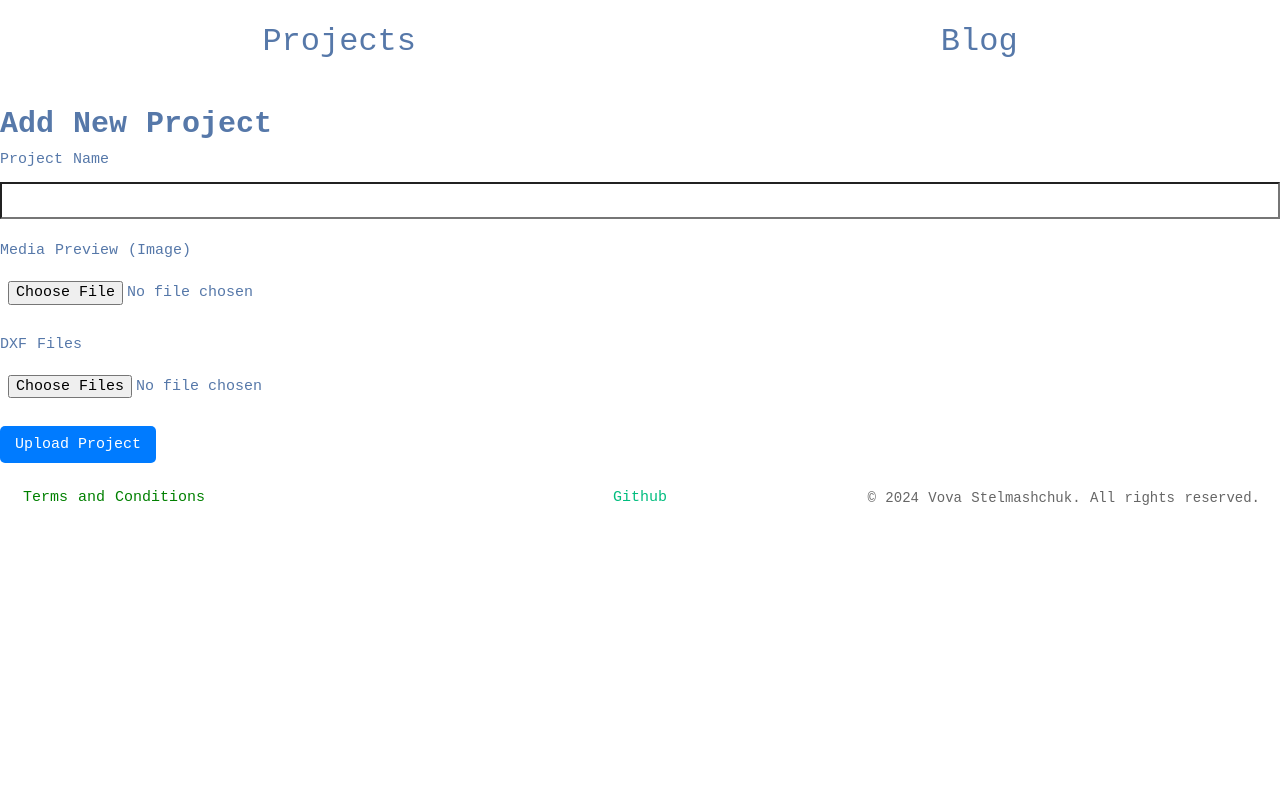
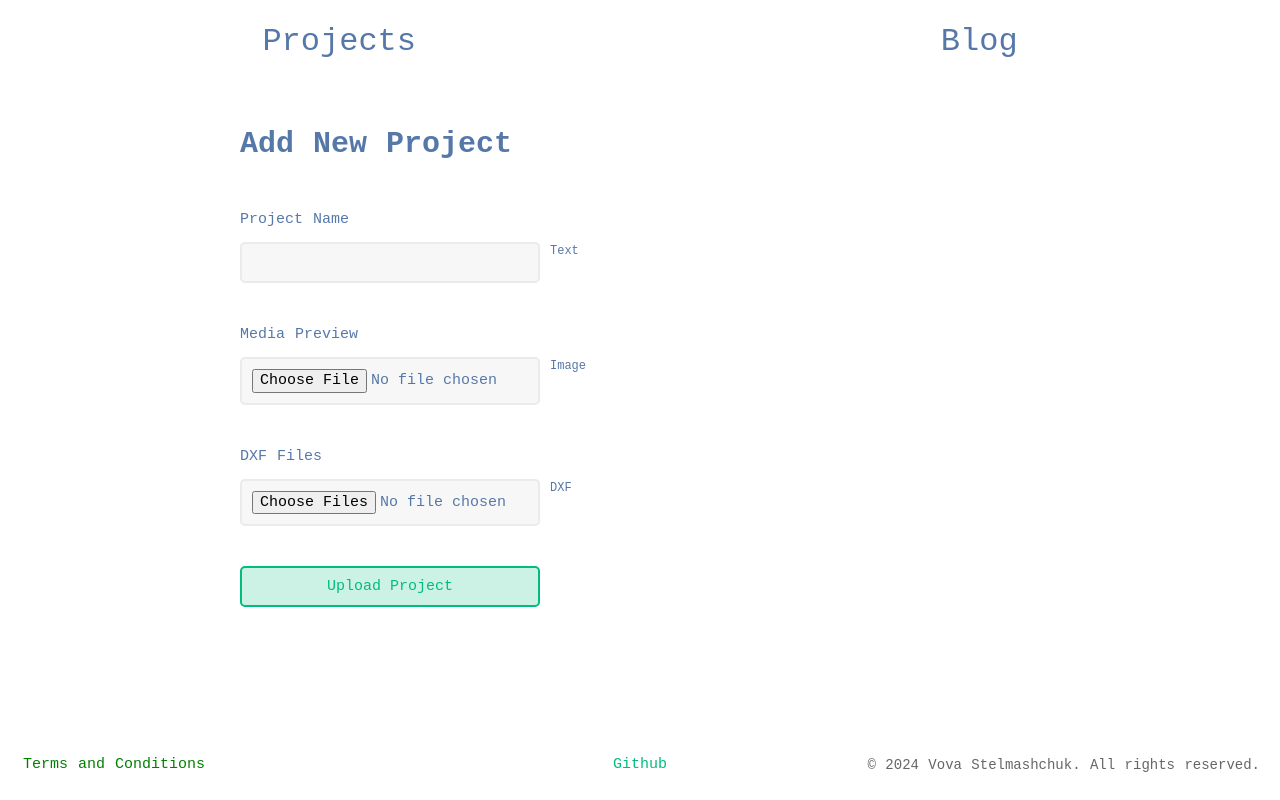
Before and after one commit to guiguijke/nest2d, a Vue app in the folder nest2dvue/: page /add-project in a window 1280 px wide. Built offline with nearby package versions, Linux system fonts and the light colour scheme.

Commit message:
update project

```diff
--- a/nest2dvue/src/App.vue
+++ b/nest2dvue/src/App.vue
@@ -16,6 +16,9 @@ import Footer from '@/components/Footer.vue';
 
 <style lang="scss" scoped>
 .app {
+    min-height: 100vh;
+    display: flex;
+    flex-direction: column;
     &__header {
         position: fixed;
         top: 0;
@@ -24,6 +27,7 @@ import Footer from '@/components/Footer.vue';
         z-index: 1;
     }
     &__main {
+        flex-grow: 1;
         margin-top: 100px;
     }
 }
--- a/nest2dvue/src/views/AddProjectPage.vue
+++ b/nest2dvue/src/views/AddProjectPage.vue
@@ -1,30 +1,71 @@
 <template>
-    <div class="add-project-page">
-        <h1>Add New Project</h1>
-        <form @submit.prevent="submitForm">
-            <div class="form-group">
-                <label for="projectName">Project Name</label>
-                <input type="text" id="projectName" v-model="projectName" required>
-            </div>
-            <div class="form-group">
-                <label for="mediaPreview">Media Preview (Image)</label>
-                <input type="file" id="mediaPreview" @change="handleMediaPreviewChange" accept="image/*" required>
-            </div>
-            <div class="form-group">
-                <label for="dxfFiles">DXF Files</label>
-                <input type="file" id="dxfFiles" @change="handleDXFFilesChange" accept=".dxf" multiple required>
-            </div>
-            <button type="submit">Upload Project</button>
+    <div class="project">
+        <h1 class="project__title">Add New Project</h1>
+        <form
+            class="project__form form"
+            @submit.prevent="submitForm"
+        >
+            <label class="form__item form-item">
+                <span class="form-item__label"> Project Name </span>
+                <span class="form-item__wrapper">
+                    <span class="form-item__hint"> Text </span>
+                    <input
+                        class="form-item__input"
+                        type="text"
+                        v-model="projectName"
+                        required
+                    />
+                </span>
+            </label>
+            <label class="form__item form-item">
+                <span class="form-item__label"> Media Preview </span>
+                <span class="form-item__wrapper">
+                    <span class="form-item__hint"> Image </span>
+                    <input
+                        class="form-item__input"
+                        type="file"
+                        @change="handleMediaPreviewChange"
+                        accept="image/*"
+                        required
+                    />
+                </span>
+            </label>
+            <label class="form__item form-item">
+                <span class="form-item__label"> DXF Files </span>
+                <span class="form-item__wrapper">
+                    <span class="form-item__hint"> DXF </span>
+                    <input
+                        class="form-item__input"
+                        type="file"
+                        @change="handleDXFFilesChange"
+                        accept=".dxf"
+                        multiple
+                        required
+                    />
+                </span>
+            </label>
+            <button
+                class="form-item__btn"
+                type="submit"
+            >
+                Upload Project
+            </button>
         </form>
-    </div>
-    <div v-if="loading" class="progress-bar">
-        <div class="progress-bar-fill" :style="{ width: progress + '%' }"></div>
+        <div
+            v-if="loading"
+            class="project__progress-bar progress-bar"
+        >
+            <div
+                class="progress-bar__inner"
+                :style="{ width: progress + '%' }"
+            ></div>
+        </div>
     </div>
 </template>
 
 <script setup>
-import {ref} from 'vue';
-import {API_URL} from "@/constants.js";
+import { ref } from 'vue';
+import { API_URL } from '@/constants.js';
 
 const projectName = ref('');
 const mediaPreview = ref(null);
@@ -41,14 +82,14 @@ const handleDXFFilesChange = (event) => {
 };
 
 import axios from 'axios';
-import router from "@/router/index.js";
+import router from '@/router/index.js';
 
 const updateProgress = (completed, total) => {
     progress.value = Math.round((completed / total) * 100);
 };
 
 const navigateToProject = (projectSlug) => {
-    router.push({name: 'ProjectView', params: {slug: projectSlug}});
+    router.push({ name: 'ProjectView', params: { slug: projectSlug } });
 };
 
 const submitForm = async () => {
@@ -59,7 +100,9 @@ const submitForm = async () => {
     try {
         // Step 1: Create a new project
         updateProgress(1, 4);
-        const projectResponse = await axios.post(`${API_URL}/project`, {name: projectName.value});
+        const projectResponse = await axios.post(`${API_URL}/project`, {
+            name: projectName.value,
+        });
         projectSlug = projectResponse.data.slug;
 
         // Step 2: Add preview image
@@ -71,7 +114,7 @@ const submitForm = async () => {
         // Step 3: Add DXF files
         updateProgress(3, 4);
         formData = new FormData();
-        dxfFiles.value.forEach(file => {
+        dxfFiles.value.forEach((file) => {
             formData.append('file', file);
         });
         await axios.post(`${API_URL}/files/${projectSlug}/dxf`, formData);
@@ -83,47 +126,81 @@ const submitForm = async () => {
     } finally {
         loading.value = false;
     }
-
 };
 </script>
 
-<style scoped>
-.form-group {
-    margin-bottom: 20px;
+<style lang="scss" scoped>
+.project {
+    max-width: 840px;
+    margin-right: auto;
+    margin-left: auto;
+    padding: 20px;
+    &__title {
+        margin-bottom: 40px;
+    }
+    &__form {
+        margin-bottom: 40px;
+    }
+    &__progress-bar {
+        height: 20px;
+    }
 }
+.form {
+    display: flex;
+    flex-direction: column;
+    &__item {
+        width: 300px;
+        margin-bottom: 40px;
+    }
+}
+.form-item {
+    display: flex;
+    flex-direction: column;
+    &__wrapper {
+        position: relative;
+    }
+    &__label {
+        margin-bottom: 10px;
+    }
+    &__hint {
+        position: absolute;
+        left: calc(100% + 10px);
+        top: 0;
+        font-size: 12px;
+    }
+    &__input {
+        display: block;
+        width: 100%;
+        background-color: var(--color-background-soft);
+        padding: 10px;
+        box-shadow: none;
+        border: 2px solid var(--color-border);
+        border-radius: 5px;
+        color: var(--color-text);
+    }
+    &__btn {
+        width: 300px;
+        border-radius: 5px;
+        padding: 10px;
+        border: 2px solid hsla(160, 100%, 37%, 1);
+        color: hsla(160, 100%, 37%, 1);
+        background-color: hsla(160, 100%, 37%, 0.2);
+        transition: background-color 0.3s;
 
-label {
-    display: block;
-    margin-bottom: 5px;
-}
-
-input[type="text"], input[type="file"] {
-    width: 100%;
-    padding: 8px;
-    margin-top: 5px;
-}
-
-button {
-    cursor: pointer;
-    padding: 10px 15px;
-    background-color: #007bff;
-    color: white;
-    border: none;
-    border-radius: 5px;
+        &:hover {
+            background-color: hsla(160, 100%, 37%, 0.3);
+        }
+    }
 }
 .progress-bar {
     background-color: #f3f3f3;
-    border-radius: 5px;
-    position: relative;
-    margin-top: 20px;
-    height: 20px;
-    width: 100%;
-}
-
-.progress-bar-fill {
-    background-color: #4caf50;
-    height: 100%;
-    border-radius: 5px;
-    transition: width 0.4s ease-in-out;
+    border-radius: 10px;
+    overflow: hidden;
+    &__inner {
+        background-color: #4caf50;
+        height: 100%;
+        border-radius: 10px;
+        transition: width 0.4s linear;
+    }
 }
 </style>
--- a/nest2dvue/src/views/TermsAndConditions.vue
+++ b/nest2dvue/src/views/TermsAndConditions.vue
@@ -1,6 +1,6 @@
 <template>
     <div class="article">
-        <h2><strong>Terms and Conditions</strong></h2>
+        <h2>Terms and Conditions</h2>
         <p>
             Welcome to
             <span class="highlight article__site">nest2d</span>!
@@ -35,7 +35,7 @@
             and/or he/she or they, are taken as interchangeable and therefore as
             referring to same.
         </p>
-        <h3><strong>Cookies</strong></h3>
+        <h3>Cookies</h3>
         <p>
             We employ the use of cookies. By accessing
             <span class="highlight article__site">nest2d</span>, you agreed to
@@ -50,7 +50,7 @@
             visiting our website. Some of our affiliate/advertising partners may
             also use cookies.
         </p>
-        <h3><strong>License</strong></h3>
+        <h3>License</h3>
         <p>
             Unless otherwise stated,
             <span class="highlight article__name">Vova Stelmashchuk</span>
@@ -132,7 +132,7 @@
             to use, reproduce and edit any of your Comments in any and all
             forms, formats or media.
         </p>
-        <h3><strong>Hyperlinking to our Content</strong></h3>
+        <h3>Hyperlinking to our Content</h3>
         <p>
             The following organizations may link to our Website without prior
             written approval:
@@ -217,13 +217,13 @@
             logo or other artwork will be allowed for linking absent a trademark
             license agreement.
         </p>
-        <h3><strong>iFrames</strong></h3>
+        <h3>iFrames</h3>
         <p>
             Without prior approval and written permission, you may not create
             frames around our Webpages that alter in any way the visual
             presentation or appearance of our Website.
         </p>
-        <h3><strong>Content Liability</strong></h3>
+        <h3>Content Liability</h3>
         <p>
             We shall not be hold responsible for any content that appears on
             your Website. You agree to protect and defend us against all claims
@@ -232,7 +232,7 @@
             which infringes, otherwise violates, or advocates the infringement
             or other violation of, any third party rights.
         </p>
-        <h3><strong>Reservation of Rights</strong></h3>
+        <h3>Reservation of Rights</h3>
         <p>
             We reserve the right to request that you remove all links or any
             particular link to our Website. You approve to immediately remove
@@ -241,7 +241,7 @@
             By continuously linking to our Website, you agree to be bound to and
             follow these linking terms and conditions.
         </p>
-        <h3><strong>Removal of links from our website</strong></h3>
+        <h3>Removal of links from our website</h3>
         <p>
             If you find any link on our Website that is offensive for any
             reason, you are free to contact and inform us any moment. We will
@@ -254,7 +254,7 @@
             ensure that the website remains available or that the material on
             the website is kept up to date.
         </p>
-        <h3><strong>Disclaimer</strong></h3>
+        <h3>Disclaimer</h3>
         <p>
             To the maximum extent permitted by applicable law, we exclude all
             representations, warranties and conditions relating to our website
```
